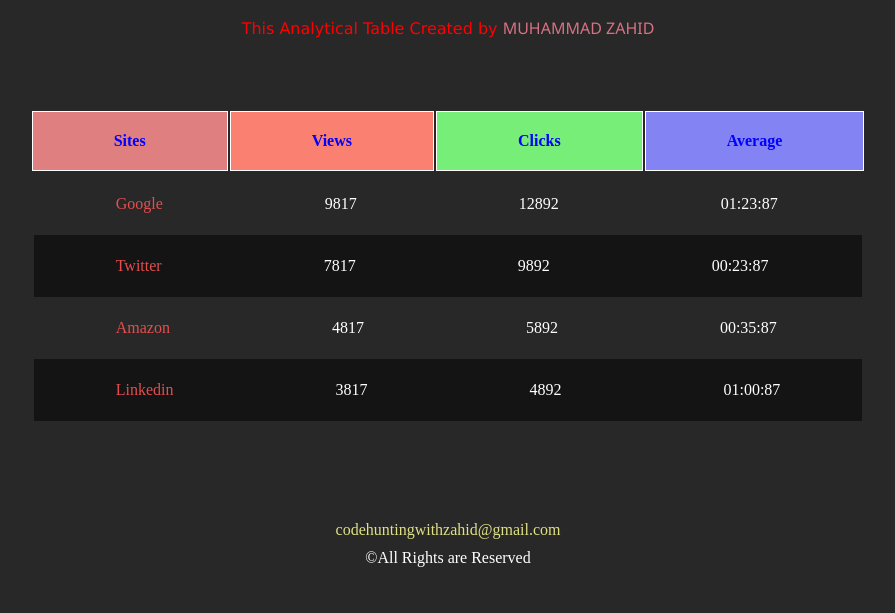
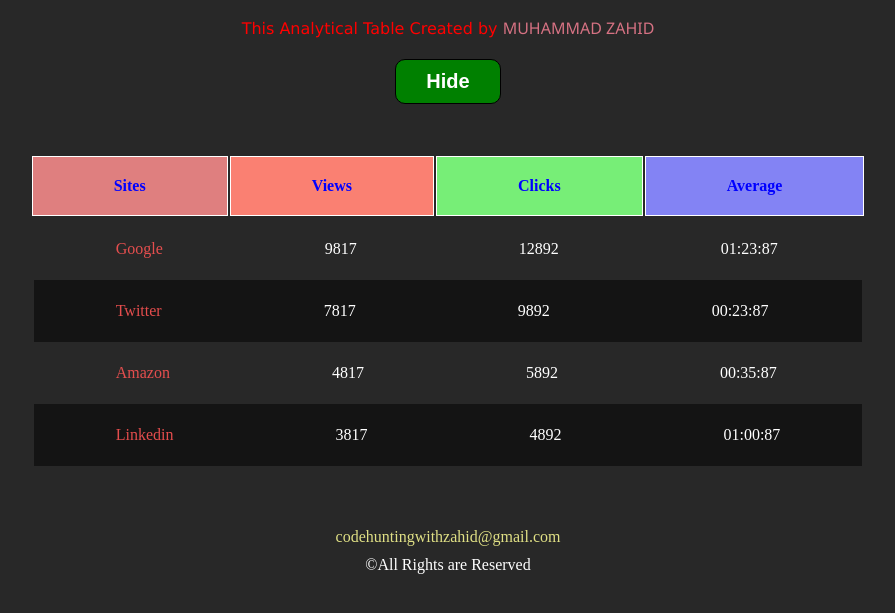
Before and after one commit to codehunterzahid/Social-Analytics, a plain HTML site: page index.html in a window 1280 px wide. Shown: the part 67-680 px from the top of the page, without its empty margins (192-1087 px from the left). Drawn offline with Linux system fonts and the light colour scheme.

Commit message:
hide show buttons added

```diff
--- a/index.css
+++ b/index.css
@@ -32,6 +32,8 @@ body{
 }
 
 table{
+    margin: auto;
+    width: 63%;
     padding-top: 50px;
     display: flex;
     flex-direction: column;
@@ -77,7 +79,7 @@ footer{
     text-align: center;
     justify-content: center;
     align-items: center;
-    padding-top: 100px;
+    padding-top: 5%;
 }
 a{
     text-decoration: none;
@@ -91,3 +93,29 @@ p{
     padding-top: 10px;
     color: white;
 }
+
+.btns{
+    display: flex;
+    justify-content: center;
+    align-items: center;
+}
+
+.btns #hide1{
+    background-color: green ;
+    color: white;
+    border: 1px solid black;
+    font-size: 20px;
+    padding: 10px 30px;
+    font-weight: bold;
+    border-radius: 10px;
+}
+
+.btns #show{
+    background-color: red ;
+    color: white;
+    border: 1px solid black;
+    font-size: 20px;
+    padding: 10px 30px;
+    font-weight: bold;
+    border-radius: 10px;
+}
--- a/index.html
+++ b/index.html
@@ -3,15 +3,23 @@
 <head>
     <meta charset="UTF-8">
     <meta name="viewport" content="width=device-width, initial-scale=1.0">
-    <title>Table</title>
+    <title>Social-Analytics</title>
     <link rel="stylesheet" href="index.css">
 </head>
 <body>
+
   <div class="container">
     <h1 class="heading">My <span class="spn">Social Media</span> Analytics</h1>
     <p class="para">This Analytical Table Created by <span>MUHAMMAD ZAHID</span></p>
 
-    <table>
+
+    <div class="btns">
+        <button id="hide1" type="button" onclick="myFunction()">Hide</button>
+        <button id="show" style="display:none;" type="button" onclick="myFunction1()">Show</button>
+    </div>
+
+    <div>
+    <table id="hide">
         <thead>
             <tr>
                 <th>Sites</th>
@@ -48,6 +56,8 @@
         </tbody>
     </table>
 
+</div>
+
 
     <footer>
         <a href="mailto:">codehuntingwithzahid@gmail.com</a>
--- a/js/index.js
+++ b/js/index.js
@@ -0,0 +1,15 @@
+function myFunction() {
+    document.getElementById("hide").style.display = "none";
+    document.getElementById("hide1").style.display = "none";
+
+    document.getElementById("show").style.display = "block";
+    document.getElementById("hide1").innerHTML = "Show"
+  }
+
+  function myFunction1() {
+    document.getElementById("hide").style.display = "block";
+    document.getElementById("hide1").style.display = "block";
+
+    document.getElementById("show").style.display = "none";
+    document.getElementById("hide1").innerHTML = "Hide"
+  }
```
